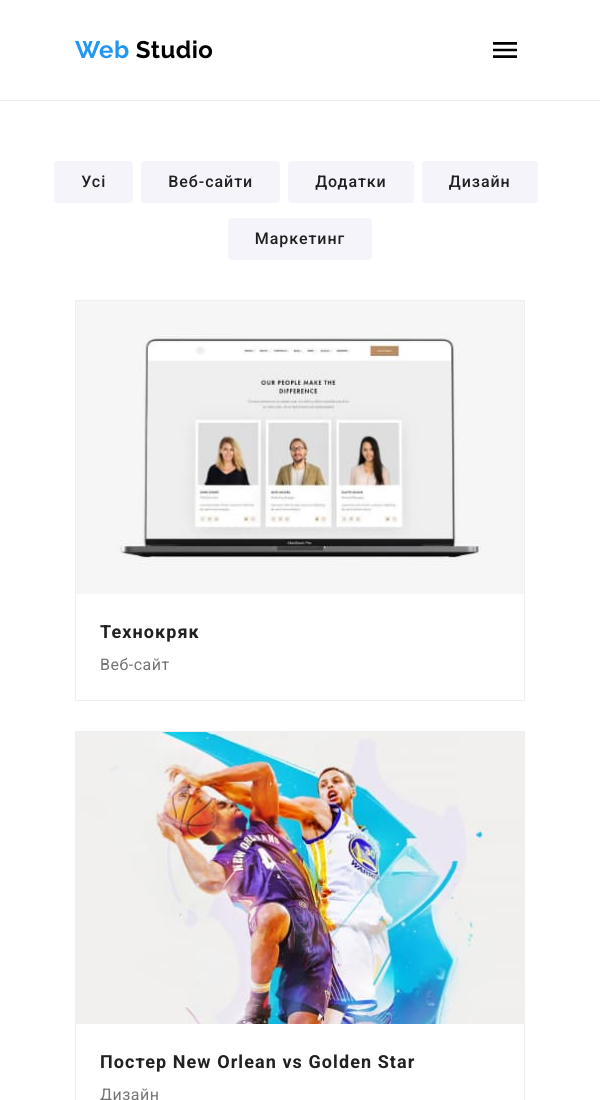
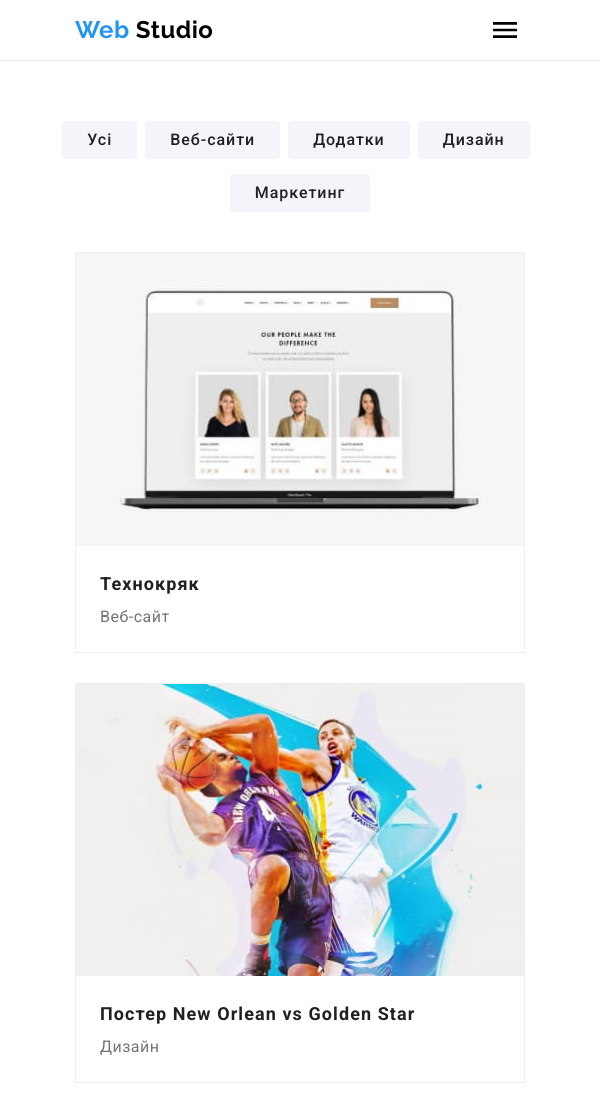
Before and after one commit to OleksandrVaniuta/goit-markup-hw-08, a plain HTML site: page portfolio.html in a window 600 px wide. Shown: the top 1100 px of the page. Drawn offline with nearby package versions, Linux system fonts and the light colour scheme.

Commit message:
виправили

```diff
--- a/sass/components/_filters.scss
+++ b/sass/components/_filters.scss
@@ -1,9 +1,13 @@
 .filters__list {
 	display: flex;
-	margin: 0;
+	margin: 0 auto;
+
 	padding: 0;
 	justify-content: center;
 	flex-wrap: wrap;
+	@media screen and (min-width: 480px) and (max-width: 767px) {
+		width: 480px;
+	}
 }
 .button--color {
 	padding: 6px 25px;
--- a/sass/components/_hero.scss
+++ b/sass/components/_hero.scss
@@ -79,6 +79,7 @@
 	font-size: 16px;
 	line-height: 1.88;
 	letter-spacing: 0.06em;
+	border: none;
 	border-radius: 4px;
 	border-color: transparent;
 }
--- a/sass/components/_menu.scss
+++ b/sass/components/_menu.scss
@@ -60,7 +60,7 @@
 	}
 }
 .logo__container {
-	padding: 26px 0;
+	padding: 16px 0;
 }
 .container__nav {
 	display: flex;
--- a/sass/components/_page-header.scss
+++ b/sass/components/_page-header.scss
@@ -11,8 +11,8 @@
 	align-items: center;
 	@media screen and (max-width: 767px) {
 		justify-content: space-between;
-		padding-top: 10px;
-		padding-bottom: 10px;
+		// padding-top: 10px;
+		// padding-bottom: 10px;
 	}
 	@media screen and (min-width: 768px) {
 		justify-content: space-between;
--- a/sass/components/_preference.scss
+++ b/sass/components/_preference.scss
@@ -63,6 +63,9 @@
 	line-height: 1.17em;
 	color: $titleTextColor;
 	text-align: center;
+	@media screen and (min-width: 768px) {
+		text-align: left;
+	}
 }
 
 .preference__iconbox {
```
Also changed, not shown: css/main.css, css/main.min.css, 2 other files.
